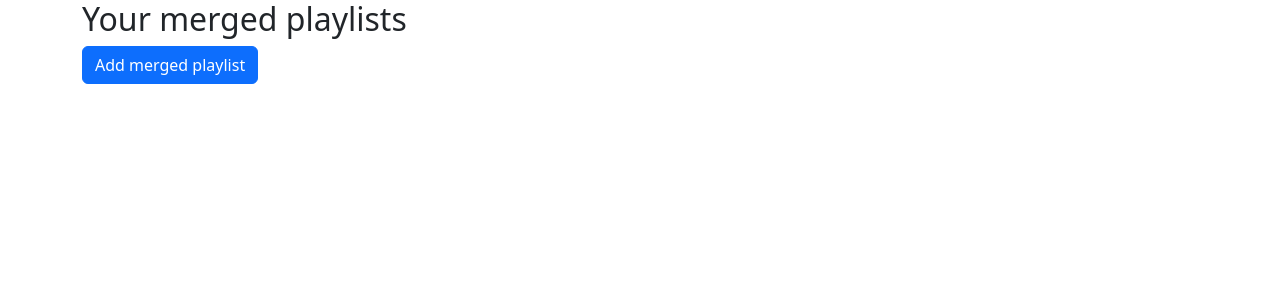
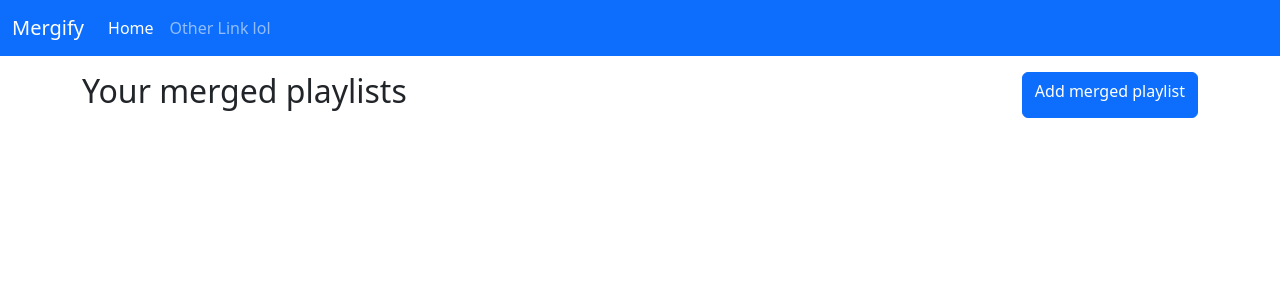
Before and after one commit to androidWG/Mergify, a Django app: page /app/ in a window 1280 px wide. Shown: the top 300 px of the page. Run offline with Django 4.2, Linux system fonts and the light colour scheme; the visitor is signed in with stand-in values (Sample User, id 1); data that the repository does not hold is empty; some libraries are stand-ins or nearby versions.

Commit message:
Added base template

```diff
--- /dev/null
+++ b/templates/back/base.html
@@ -0,0 +1,35 @@
+<!DOCTYPE html>
+<html lang="en">
+<head>
+    <meta charset="UTF-8">
+    <title>Mergify | {% block title %}{% endblock %}</title>
+    <link href="https://cdn.jsdelivr.net/npm/bootstrap@5.2.0-beta1/dist/css/bootstrap.min.css" rel="stylesheet"
+          integrity="sha384-0evHe/X+R7YkIZDRvuzKMRqM+OrBnVFBL6DOitfPri4tjfHxaWutUpFmBp4vmVor" crossorigin="anonymous">
+    <script src="https://cdn.jsdelivr.net/npm/bootstrap@5.2.0-beta1/dist/js/bootstrap.bundle.min.js"
+            integrity="sha384-pprn3073KE6tl6bjs2QrFaJGz5/SUsLqktiwsUTF55Jfv3qYSDhgCecCxMW52nD2"
+            crossorigin="anonymous"></script>
+</head>
+<body>
+<nav class="navbar navbar-expand-lg navbar-dark bg-primary">
+    <div class="container-fluid">
+        <a class="navbar-brand" href="{% url 'home' %}">Mergify</a>
+        <button class="navbar-toggler" type="button" data-bs-toggle="collapse" data-bs-target="#navbarSupportedContent"
+                aria-controls="navbarSupportedContent" aria-expanded="false" aria-label="Toggle navigation">
+            <span class="navbar-toggler-icon"></span>
+        </button>
+        <div class="collapse navbar-collapse" id="navbarSupportedContent">
+            {% block navbar %}
+                <div class="navbar-nav">
+                    <a class="nav-link active" aria-current="page" href="{% url 'home' %}">Home</a>
+                    <a class="nav-link" href="#">Other Link lol</a>
+                </div>
+            {% endblock %}
+        </div>
+    </div>
+</nav>
+<div class="container">
+    {% block content %}
+    {% endblock %}
+</div>
+</body>
+</html>
--- a/templates/back/index.html
+++ b/templates/back/index.html
@@ -1,19 +1,12 @@
-<!DOCTYPE html>
-{% load socialaccount %}
-<html lang="en">
-<head>
-    <meta charset="UTF-8">
-    <title>Mergify</title>
-    <link href="https://cdn.jsdelivr.net/npm/bootstrap@5.2.0-beta1/dist/css/bootstrap.min.css" rel="stylesheet"
-          integrity="sha384-0evHe/X+R7YkIZDRvuzKMRqM+OrBnVFBL6DOitfPri4tjfHxaWutUpFmBp4vmVor" crossorigin="anonymous">
-    <script src="https://cdn.jsdelivr.net/npm/bootstrap@5.2.0-beta1/dist/js/bootstrap.bundle.min.js"
-            integrity="sha384-pprn3073KE6tl6bjs2QrFaJGz5/SUsLqktiwsUTF55Jfv3qYSDhgCecCxMW52nD2"
-            crossorigin="anonymous"></script>
-</head>
-<body>
-<div class="container">
-    <h2>Your merged playlists</h2>
-    <a href="{% url 'new' %}" class="btn btn-primary" role="button">Add merged playlist</a>
+{% extends "back/base.html" %}
+
+{% block title %}Home{% endblock %}
+
+{% block content %}
+    <div class="d-flex justify-content-between my-3">
+        <h2>Your merged playlists</h2>
+        <a href="{% url 'new' %}" class="btn btn-primary" role="button">Add merged playlist</a>
+    </div>
 
     <div class="list-group">
         {% for parent in object_list %}
@@ -55,6 +48,4 @@
             </div>
         {% endfor %}
     </div>
-</div>
-</body>
-</html>
+{% endblock %}
```
Also changed, not shown: templates/back/edit.html (+6 -16 lines), templates/back/home.html (+6 -15 lines).
